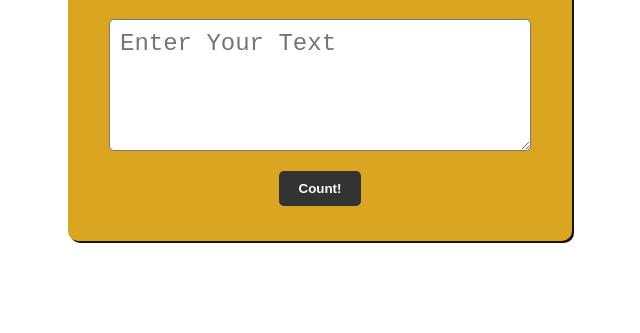
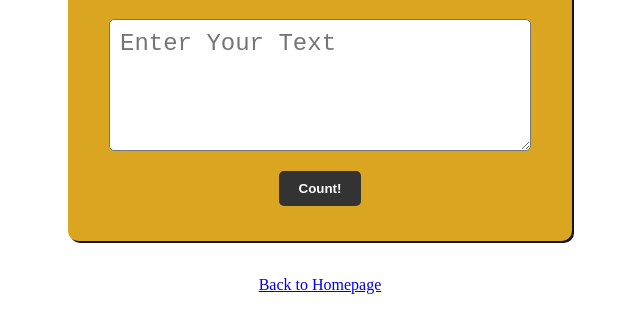
Before and after one commit to SimranS22/JSProjects, a plain HTML site: page allcounter/index.html in a window 1280 px wide. Shown: the part 71-404 px from the top of the page, without its empty margins (320-960 px from the left). Drawn offline with Linux system fonts and the light colour scheme.

Commit message:
Update index.html

```diff
--- a/allcounter/index.html
+++ b/allcounter/index.html
@@ -15,6 +15,9 @@
     <div class="inside-con">
         <!-- <p id="result">Result</p> -->
     </div>
+    <div class="backhome">
+        <a href="/JSProjects/"> Back to Homepage</a>
+    </div>
     <script src="script.js"></script>
 </body>
 </html>
```
